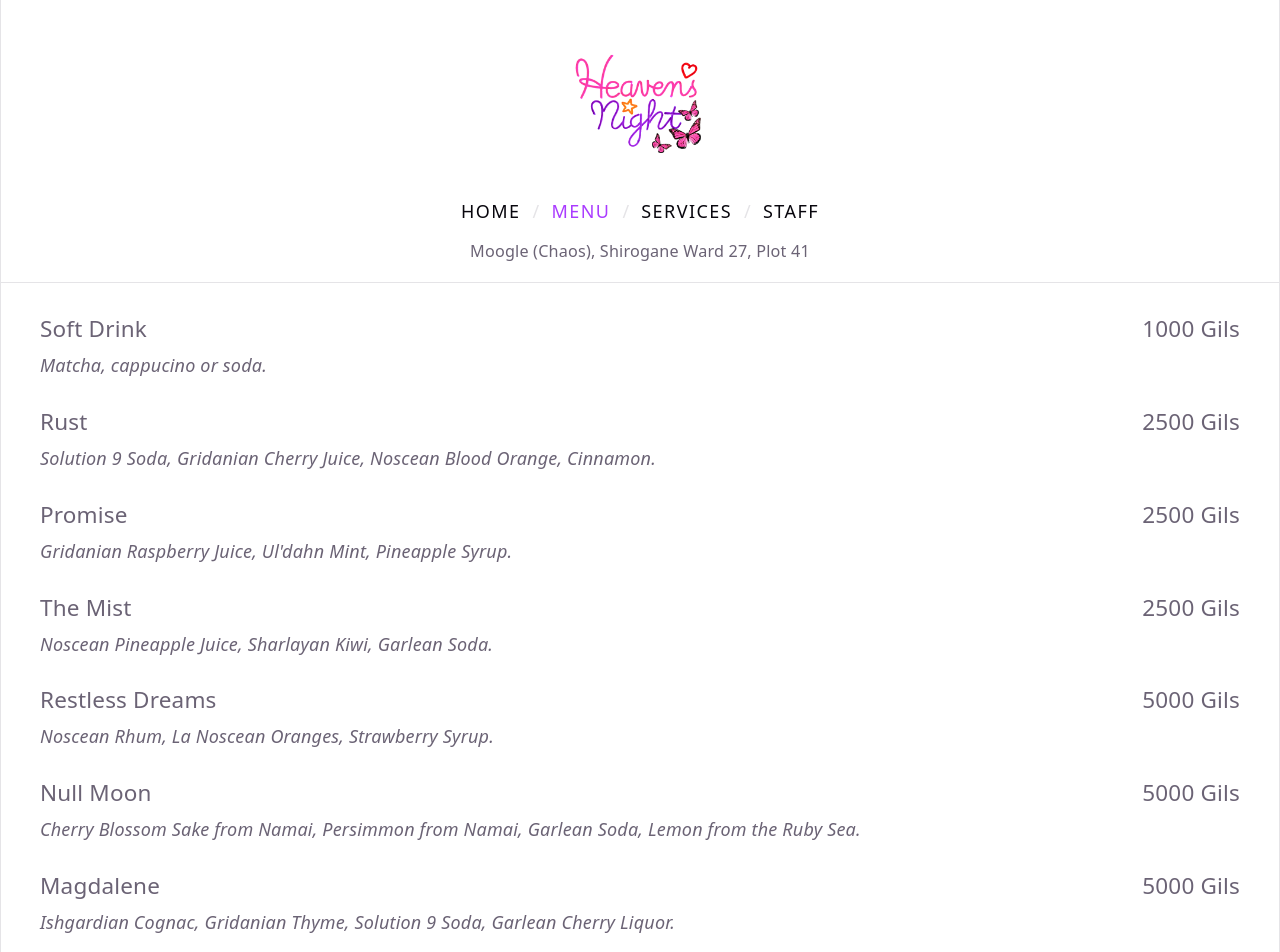
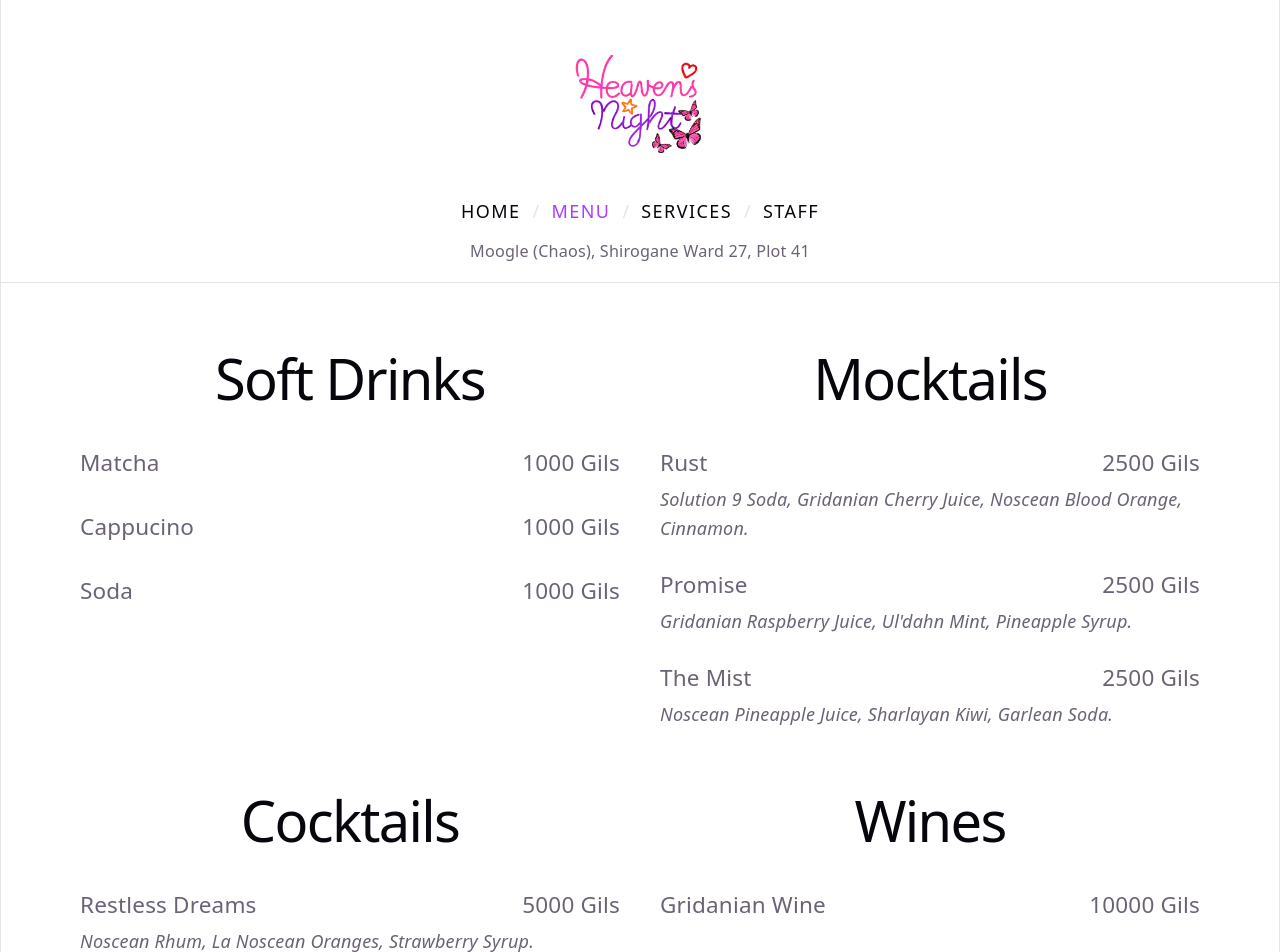
Before and after one commit to RomakaRMKA/heavens-night, a React (Vite) app: page /menu in a window 1280 px wide. Shown: the top 952 px of the page. Built offline with nearby package versions, Linux system fonts and the light colour scheme.

Commit message:
feat(menu): updated the whole menu layout

```diff
--- /dev/null
+++ b/src/data/cocktails.json
@@ -0,0 +1,50 @@
+[
+  {
+    "id": 1,
+    "name": "Restless Dreams",
+    "description": "Noscean Rhum, La Noscean Oranges, Strawberry Syrup.",
+    "price": 5000
+  },
+  {
+    "id": 2,
+    "name": "Null Moon",
+    "description": "Cherry Blossom Sake from Namai, Persimmon from Namai, Garlean Soda, Lemon from the Ruby Sea.",
+    "price": 5000
+  },
+  {
+    "id": 3,
+    "name": "Magdalene",
+    "description": "Ishgardian Cognac, Gridanian Thyme, Solution 9 Soda, Garlean Cherry Liquor.",
+    "price": 5000
+  },
+  {
+    "id": 4,
+    "name": "Monochrome Night",
+    "description": "Vodka from Shaaloani, Gridanian Tomato Juice, Noscean Lemon Juice, Tabasco, Salt, Celery Salt, Pepper.",
+    "price": 5000
+  },
+  {
+    "id": 5,
+    "name": "Only You",
+    "description": "Gin, Hingashi Peaches, Gridanian Lemon Juice, Gridanian Raspberry.",
+    "price": 10000
+  },
+  {
+    "id": 6,
+    "name": "Tender Sugar",
+    "description": "Dalmascan Pineapple Tequila, Dalmascan Pineapple Juice, Uldian Champagne.",
+    "price": 10000
+  },
+  {
+    "id": 7,
+    "name": "Lady Maria",
+    "description": "Thavnairian Pomegranate Vodka, Gridanian Vodka, Pomegranate Juice, Pomegranate Seeds.",
+    "price": 10000
+  },
+  {
+    "id": 8,
+    "name": "Blank Fairy",
+    "description": "Garlean Brandy, Ishgardian Vodka, Gridanian Absinthe, Solution 9 Gin, Doman Blackberry Liquor.",
+    "price": 10000
+  }
+]
--- a/src/data/menu.json
+++ /dev/null
@@ -1,118 +0,0 @@
-[
-  {
-    "id": 1,
-    "name": "Soft Drink",
-    "description": "Matcha, cappucino or soda.",
-    "price": 1000
-  },
-  {
-    "id": 2,
-    "name": "Rust",
-    "description": "Solution 9 Soda, Gridanian Cherry Juice, Noscean Blood Orange, Cinnamon.",
-    "price": 2500
-  },
-  {
-    "id": 3,
-    "name": "Promise",
-    "description": "Gridanian Raspberry Juice, Ul'dahn Mint, Pineapple Syrup.",
-    "price": 2500
-  },
-  {
-    "id": 4,
-    "name": "The Mist",
-    "description": "Noscean Pineapple Juice, Sharlayan Kiwi, Garlean Soda.",
-    "price": 2500
-  },
-  {
-    "id": 5,
-    "name": "Restless Dreams",
-    "description": "Noscean Rhum, La Noscean Oranges, Strawberry Syrup.",
-    "price": 5000
-  },
-  {
-    "id": 6,
-    "name": "Null Moon",
-    "description": "Cherry Blossom Sake from Namai, Persimmon from Namai, Garlean Soda, Lemon from the Ruby Sea.",
-    "price": 5000
-  },
-  {
-    "id": 7,
-    "name": "Magdalene",
-    "description": "Ishgardian Cognac, Gridanian Thyme, Solution 9 Soda, Garlean Cherry Liquor.",
-    "price": 5000
-  },
-  {
-    "id": 8,
-    "name": "Monochrome Night",
-    "description": "Vodka from Shaaloani, Gridanian Tomato Juice, Noscean Lemon Juice, Tabasco, Salt, Celery Salt, Pepper.",
-    "price": 5000
-  },
-  {
-    "id": 9,
-    "name": "Only You",
-    "description": "Gin, Hingashi Peaches, Gridanian Lemon Juice, Gridanian Raspberry.",
-    "price": 10000
-  },
-  {
-    "id": 10,
-    "name": "Tender Sugar",
-    "description": "Dalmascan Pineapple Tequila, Dalmascan Pineapple Juice, Uldian Champagne.",
-    "price": 10000
-  },
-  {
-    "id": 11,
-    "name": "Lady Maria",
-    "description": "Thavnairian Pomegranate Vodka, Gridanian Vodka, Pomegranate Juice, Pomegranate Seeds.",
-    "price": 10000
-  },
-  {
-    "id": 12,
-    "name": "Blank Fairy",
-    "description": "Garlean Brandy, Ishgardian Vodka, Gridanian Absinthe, Solution 9 Gin, Doman Blackberry Liquor.",
-    "price": 10000
-  },
-  {
-    "id": 13,
-    "name": "Gridanian Wine",
-    "description": "",
-    "price": 10000
-  },
-  {
-    "id": 14,
-    "name": "Ul'dahn Wine",
-    "description": "",
-    "price": 30000
-  },
-  {
-    "id": 15,
-    "name": "Ishgardian Wine",
-    "description": "",
-    "price": 60000
-  },
-  {
-    "id": 16,
-    "name": "La Noscean Wine",
-    "description": "",
-    "price": 100000
-  },
-  {
-    "id": 17,
-    "name": "Hingashi Luxury Cherry Sake",
-    "description": "",
-    "price": 100000
-  },
-  {
-    "id": 18,
-    "name": "Doman Persimmon Sake",
-    "description": "",
-    "price": 200000
-  },
-  {
-    "id": 19,
-    "name": "Champagne Shower",
-    "description": "",
-    "price": 100000
-  }
-
-
-]
--- /dev/null
+++ b/src/data/mocktails.json
@@ -0,0 +1,20 @@
+[
+  {
+    "id": 1,
+    "name": "Rust",
+    "description": "Solution 9 Soda, Gridanian Cherry Juice, Noscean Blood Orange, Cinnamon.",
+    "price": 2500
+  },
+  {
+    "id": 2,
+    "name": "Promise",
+    "description": "Gridanian Raspberry Juice, Ul'dahn Mint, Pineapple Syrup.",
+    "price": 2500
+  },
+  {
+    "id": 3,
+    "name": "The Mist",
+    "description": "Noscean Pineapple Juice, Sharlayan Kiwi, Garlean Soda.",
+    "price": 2500
+  }
+]
--- /dev/null
+++ b/src/data/soft_drinks.json
@@ -0,0 +1,20 @@
+[
+  {
+    "id": 1,
+    "name": "Matcha",
+    "description": "",
+    "price": 1000
+  },
+  {
+    "id": 2,
+    "name": "Cappucino",
+    "description": "",
+    "price": 1000
+  },
+  {
+    "id": 3,
+    "name": "Soda",
+    "description": "",
+    "price": 1000
+  }
+]
--- /dev/null
+++ b/src/data/wines.json
@@ -0,0 +1,44 @@
+[
+  {
+    "id": 1,
+    "name": "Gridanian Wine",
+    "description": "",
+    "price": 10000
+  },
+  {
+    "id": 2,
+    "name": "Ul'dahn Wine",
+    "description": "",
+    "price": 30000
+  },
+  {
+    "id": 3,
+    "name": "Ishgardian Wine",
+    "description": "",
+    "price": 60000
+  },
+  {
+    "id": 4,
+    "name": "La Noscean Wine",
+    "description": "",
+    "price": 100000
+  },
+  {
+    "id": 5,
+    "name": "Hingashi Luxury Cherry Sake",
+    "description": "",
+    "price": 100000
+  },
+  {
+    "id": 6,
+    "name": "Doman Persimmon Sake",
+    "description": "",
+    "price": 200000
+  },
+  {
+    "id": 7,
+    "name": "Champagne Shower",
+    "description": "",
+    "price": 100000
+  }
+]
--- /dev/null
+++ b/src/pages/MenuItemCard.css
@@ -0,0 +1,3 @@
+.menu-item-card {
+    max-width: 50%;
+}
--- a/src/pages/MenuItemCard.tsx
+++ b/src/pages/MenuItemCard.tsx
@@ -1,3 +1,5 @@
+import './MenuPage.css'
+
 interface MenuItemCardProps {
   name: string;
   description: string;
--- a/src/pages/MenuPage.css
+++ b/src/pages/MenuPage.css
@@ -15,8 +15,22 @@
 
 .menu-item-card {
     margin-bottom: 24px;
+    width: 100%;
 }
 
 .menu-item-price {
     font-size: 1.25rem;
 }
+
+#menu.content-panel {
+    display: flex;
+    flex-wrap: wrap;
+    justify-content: space-evenly;
+}
+
+.menu-section {
+    display: flex;
+    flex-direction: column;
+    align-items: center;
+    width: 45%;
+}
--- a/src/pages/MenuPage.tsx
+++ b/src/pages/MenuPage.tsx
@@ -1,11 +1,16 @@
-import menuItems from '../data/menu.json'
+import softDrinks from '../data/soft_drinks.json'
+import mocktails from '../data/mocktails.json'
+import cocktails from '../data/cocktails.json'
+import wines from '../data/wines.json'
 import './MenuPage.css'
 import MenuItemCard from './MenuItemCard'
 
 function MenuPage() {
   return (
     <section className="content-panel" id="menu">
-      {menuItems.map((item) => (
+      <div className="menu-section">
+        <h1 style={{ textAlign: "center", margin: "3rem" }}>Soft Drinks</h1>
+        {softDrinks.map((item) => (
         <MenuItemCard
           key={item.id}
           name={item.name}
@@ -13,6 +18,41 @@ function MenuPage() {
           price={item.price}
         />
       ))}
+      </div>
+      <div className="menu-section">
+        <h1 style={{ textAlign: "center", margin: "3rem" }}>Mocktails</h1>
+        {mocktails.map((item) => (
+          <MenuItemCard
+            key={item.id}
+            name={item.name}
+            description={item.description}
+            price={item.price}
+          />
+        ))}
+      </div>
+      <div className="menu-section">
+        <h1 style={{ textAlign: "center", margin: "3rem" }}>Cocktails</h1>
+        {cocktails.map((item) => (
+          <MenuItemCard
+            key={item.id}
+            name={item.name}
+            description={item.description}
+            price={item.price}
+          />
+      ))}
+      </div>
+      <div className="menu-section">
+        <h1 style={{ textAlign: "center", margin: "3rem" }}>Wines</h1>
+        {wines.map((item) => (
+          <MenuItemCard
+            key={item.id}
+            name={item.name}
+            description={item.description}
+            price={item.price}
+          />
+        ))}
+      </div>
+
     </section>
   )
 }
```
